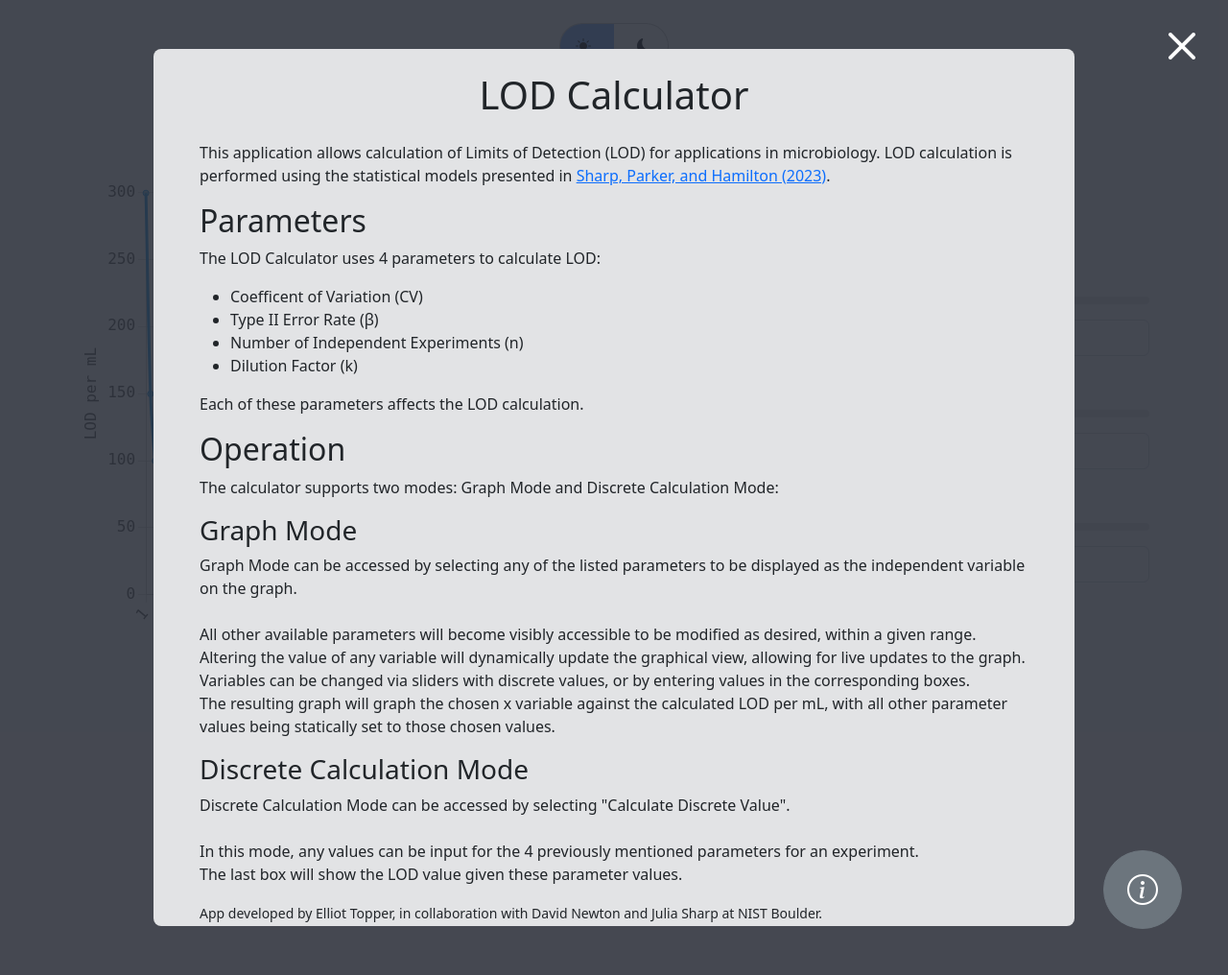
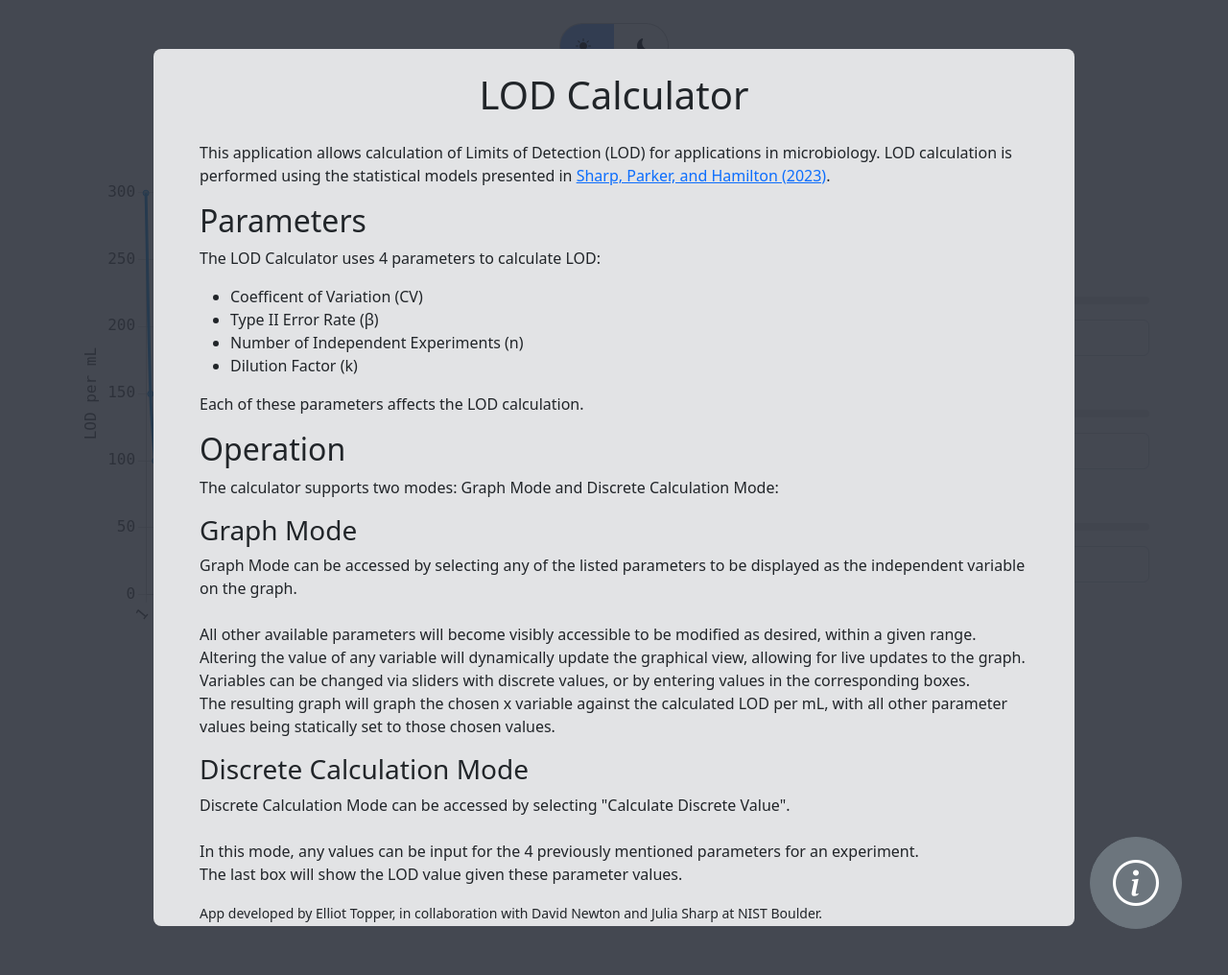
Before and after one commit to xaridar/LOD-Calculator, a Flask app: page /graph in a window 1280 px wide. Shown: the whole page at 96% size. Run offline with Flask 3, Linux system fonts and the light colour scheme.

Commit message:
pwa, help button

```diff
--- a/static/chartplugins.js
+++ b/static/chartplugin.js
@@ -1,3 +1,11 @@
+/**
+ * chartplugin.js registers a plugin 'function-params' with Chart.js.
+ * This plugin registers listeners for each parameter specified on initialization,
+ * and replaces discrete chart data with function call capabilities.
+ * Listeners will re-update the graph on any parameter update, which will call a specified function using said params and a given X value.
+ *
+ * Created by Elliot Topper, 06/24
+ */
 Chart.register({
     id: 'function-params',
     beforeInit: (chart) => {
@@ -24,6 +32,7 @@ Chart.register({
             // set initial values
             chart.data.params[param].mousedown = false;
 
+            // setVal does all necessary setting of values on all components, then updates the chart
             const setVal = (val) => {
                 if (val < min) setVal(min);
                 else if (val > max && max > -1) setVal(max);
@@ -60,9 +69,10 @@ Chart.register({
         const params = JSON.parse(JSON.stringify(data.params));
         for (const x in params) params[x] = +params[x].value;
         for (let i = 0; i < data.datasets.length; i++) {
+            if (data.datasets[i].function == null) continue;
+            // for each dataset, call the function on each x value using the current parameter values
             data.datasets[i].data = [];
             for (let j = 0; j < data.labels.length; j++) {
-                if (data.datasets[i].function == null) continue;
                 const f = data.datasets[i].function,
                     x = data.labels[j],
                     y = f(params, x);
--- a/static/global.js
+++ b/static/global.js
@@ -1,6 +1,18 @@
+/**
+ * global.js handles all logic required for site-wide controls, including
+ * dark mode, site help, and service worker registration.
+ *
+ * Created by Elliot Topper, 06/24
+ */
+
+// internally sets dark mode on HTML elements; called by setDarkMode() after setting localStorage variable
 const _setDarkMode = () => {
+    // sets slider to its proper state
     $('#darkModeCheck').attr('checked', darkMode);
+    // sets the general Bootstrap 5 color theme
     $('html')[0].dataset.bsTheme = darkMode ? 'dark' : 'light';
+
+    // updates chart colors
     if (darkMode) {
         chart.options.scales.x.title.color = 'white';
         chart.options.scales.y.title.color = 'white';
@@ -19,10 +31,12 @@ const _setDarkMode = () => {
     chart.update();
 }
 
+// register listener for dark mode toggle
 $('#darkModeCheck').change((e) => {
     setDarkMode($(e.target)[0].checked);
 });
 
+// register listeners for focusing dark mode toggle
 $('#darkModeCheck').focus(function () {
     $(this).parent().toggleClass('focus', true);
 });
@@ -31,29 +45,39 @@ $('#darkModeCheck').focusout(function () {
     $(this).parent().toggleClass('focus', false);
 });
 
+// initial value on site load
 let darkMode = localStorage.getItem('lod-theme') === 'dark';
 _setDarkMode();
 
-
+// sets localStorage variable and calls internal function
 const setDarkMode = (bool) => {
     if (darkMode === bool) return;
     localStorage.setItem('lod-theme', bool ? 'dark' : 'light');
-    $('#darkModeCheck')[0].checked = !darkMode;
     darkMode = bool;
     _setDarkMode();
 }
 
 /* Help controls */
+
+const toggleHelp = () => {
+    $(document.body).toggleClass('help-hidden');
+    localStorage.setItem('lod-helpClosed', true);
+    $('#helpBtn>div').toggleClass('transform-left-50', !$(document.body).hasClass('help-hidden'));
+}
+
+// shows help page on load if site has not been loaded before
 if (!localStorage.getItem('lod-helpClosed')) $(document.body).removeClass('help-hidden');
 
+// registers escape key to toggle help page
 $(document).keydown((e) => {
     if (e.code == 'Escape') {
-        $(document.body).toggleClass('help-hidden');
-        localStorage.setItem('lod-helpClosed', true);
+        toggleHelp();
     }
 });
 
 /* Service worker */
+
+// registers service worker
 if ("serviceWorker" in navigator) {
     $(document).ready(() => {
         navigator.serviceWorker
--- a/static/graph.js
+++ b/static/graph.js
@@ -1,9 +1,17 @@
+/**
+ * graph.js creates a Chart.js object and manages selection of parameters
+ * and discrete calculation.
+ *
+ * Created by Elliot Topper, 06/24
+ */
+
 // Global variables
 let xVar = '';
 let shortXVar = false;
 let maxEnabled = true;
 const scale = [];
 
+// LOD function, as defined in Sharp, Parker, and Hamilton (2024) (https://www.sciencedirect.com/science/article/pii/S016770122300057X?via%3Dihub)
 const lod = ({cv, beta, n, k}) => {
     if (cv === 0) return -Math.log(beta) / (n * k);
     else {
@@ -13,6 +21,8 @@ const lod = ({cv, beta, n, k}) => {
 }
 
 // Create Chart.js chart
+// Defines use of LOD function for graphing and parameters for use with 'function-params' plugin (defined in chartplugin.js)
+// Additionally, options are specified to style graph properly
 const ctx = $('#chart')[0].getContext('2d');
 const chart = new Chart(ctx, {
     type: 'line',
@@ -70,6 +80,12 @@ const chart = new Chart(ctx, {
                     display: true,
                     text: 'LOD per mL',
                 },
+                ticks: {
+                    callback: (tick) => {
+                        if (tick > 9_999_999) return Number(tick).toExponential(1);
+                        return tick;
+                    }
+                },
             },
             x: {
                 title: {
@@ -80,13 +96,14 @@ const chart = new Chart(ctx, {
         animation: true,
     },
 });
-
+// deafult options to specify text font
 Chart.defaults.font.size = 16;
 Chart.defaults.font.family = 'monospace';
 
-
+// sets the independent variable on the graph when selected by the user
 const setX = (newX) => {
-    if (!['cv', 'beta', 'n', 'k'].includes(newX) || !maxEnabled) return;
+    // only allows valid parameter names
+    if (!['cv', 'beta', 'n', 'k'].includes(newX)) return;
     xVar = newX;
 
     // toggle active button
@@ -111,12 +128,15 @@ const setX = (newX) => {
     chart.options.animation = true;
 }
 
+// if the window is small enough, replace the label on the X axis with a shortned version
 const resize = () => {
     shortXVar = (window.innerWidth < 375);
     setX(xVar);
 }
+$(window).on('resize', resize);
 resize();
 
+// sets the X scale for chart recalculation
 const setScale = (min, max, step) => {
     // clears scale
     scale.length = 0;
@@ -127,23 +147,27 @@ const setScale = (min, max, step) => {
     }
 }
 
+// calculates the LOD value based on the current paramters
 const calcVal = () => {
     const params = JSON.parse(JSON.stringify(chart.data.params));
     for (const x in params) params[x] = +params[x].value;
     const lodVal = lod(params);
+    // formats LOD and inserts into text box
     $('#lod-text').val(new Intl.NumberFormat('en-US').format(
         lodVal,
     ));
 }
 
+// listener for any value change
 $(`[id$="-text"], [id$="-slider"]`).change(function () {
     // save parameter values to localStorage for data persistence
     localStorage.setItem(`lod-param-${$(this).attr('id').split('-')[0]}`, $(this).val());
-
+    // recalculte LOD
     calcVal();
 });
 calcVal();
 
+// called whenever the address hash changes; sets X parameter based on hash
 const checkPath = () => {
     if (window.location.pathname == '/calc') return;
     const hash = window.location.hash;
--- a/static/styles.css
+++ b/static/styles.css
@@ -1,13 +1,21 @@
 * {
     transition: background-color 0.3s ease;
+}
+
+body {
+    margin-bottom: 5rem;
+}
+
+input[type="radio"] {
+    appearance: none;
 }
 
 .hidden {
     display: none !important;
 }
 
-input[type="radio"] {
-    appearance: none;
+.transform-left-50 {
+    transform: translateX(-50%);
 }
 
 /* HELP */
@@ -76,4 +84,7 @@ label[for="darkModeCheck"] {
     label[for="darkModeCheck"] {
         margin-inline: auto;
     }
+    #modal {
+        bottom: 5% !important;
+    }
 }
--- a/templates/base.html
+++ b/templates/base.html
@@ -28,14 +28,11 @@
     <!-- PWA -->
     <link rel="manifest" href="/static/manifest.json" />
     <!-- ios support -->
-    <!-- <link rel="apple-touch-icon" href="images/icons/icon-72x72.png" />
-    <link rel="apple-touch-icon" href="images/icons/icon-96x96.png" />
-    <link rel="apple-touch-icon" href="images/icons/icon-128x128.png" />
-    <link rel="apple-touch-icon" href="images/icons/icon-144x144.png" />
-    <link rel="apple-touch-icon" href="images/icons/icon-152x152.png" />
-    <link rel="apple-touch-icon" href="images/icons/icon-192x192.png" />
-    <link rel="apple-touch-icon" href="images/icons/icon-384x384.png" />
-    <link rel="apple-touch-icon" href="images/icons/icon-512x512.png" /> -->
+    <link rel="apple-touch-icon" href="static/images/icon-96x96.png" />
+    <link rel="apple-touch-icon" href="static/images/icon-128x128.png" />
+    <link rel="apple-touch-icon" href="static/images/icon-144x144.png" />
+    <link rel="apple-touch-icon" href="static/images/icon-384x384.png" />
+    <link rel="apple-touch-icon" href="static/images/icon-512x512.png" />
     <meta name="apple-mobile-web-app-status-bar" content="#0d6efd" />
     <meta name="theme-color" content="#0d6efd" />
 
@@ -47,7 +44,7 @@
     <link rel="stylesheet" href="/static/styles.css">
     <title>{% block title %}{% endblock %}</title>
 </head>
-<body class="pt-4 p-lg-4 help-hidden" onresize="resize()" onhashchange="checkPath()">
+<body class="pt-4 p-lg-4 help-hidden" onhashchange="checkPath()">
     <div class="d-flex justify-content-end">
         <label for="darkModeCheck" style="cursor: pointer" class="card d-flex justify-content-around flex-row gap-5 form-switch px-3 py-1 position-relative top-0 start-0 align-items-center">
             <input aria-label="Toggle Dark Mode" id="darkModeCheck" style="appearance: none;" class="position-absolute " type="checkbox"
@@ -60,10 +57,8 @@
     <div class="d-flex flex-column align-items-center justify-content-center">
         {% block content %}{% endblock %}
     </div>
-    <div data-closable id="help" class="z-2 position-absolute" onclick="if (event.target !== this) return;$(document.body).addClass('help-hidden');" style="inset:0;background-color: rgba(36, 40, 51, 0.85);">
-        <button id="closeBtn" class="d-none d-sm-block position-absolute end-0 top-0 m-3 border-0 bg-transparent p-0 lh-1 text-bg-dark"
-            style="width:4rem;aspect-ratio:1/1;font-size:4rem;" aria-label="Close Button" type="button" onclick="$(document.body).removeClass('help-hidden');localStorage.setItem('lod-helpClosed', true);"><span class="bi bi-x"></span></button>
-        <div class="rounded-3 w-75 py-4 px-3 px-md-5 position-absolute start-50 translate-middle-x overflow-auto bg-secondary-subtle" style="top:5%;bottom:5%;">
+    <div id="help" class="z-2 position-fixed" onclick="if (event.target !== this) return;toggleHelp();" style="inset:0;background-color: rgba(36, 40, 51, 0.85);">
+        <div id="modal" class="rounded-3 w-75 py-4 px-3 px-md-5 position-absolute start-50 translate-middle-x overflow-auto bg-secondary-subtle" style="top:5%;bottom:calc(5% + 9rem);">
             <h1 class="text-center">LOD Calculator</h1>
             <div class="mt-4">
                 <p>This application allows calculation of Limits of Detection (LOD) for applications in microbiology. LOD calculation is performed using the statistical models presented in <a href="https://www.sciencedirect.com/science/article/pii/S016770122300057X?via%3Dihub" target="_blank">Sharp, Parker, and Hamilton (2023)</a>.</p>
@@ -98,10 +93,15 @@
             </div>
         </div>
     </div>
-    <button class="position-fixed end-0 bottom-0 m-5 rounded-circle d-flex align-items-center justify-content-center z-3 btn btn-secondary p-4"
-        style="aspect-ratio: 1/1;" onclick="$(document.body).toggleClass('help-hidden');localStorage.setItem('lod-helpClosed', true);">
-        <div class="d-flex">
-            <div class="bi bi-info-circle lh-1" style="font-size: 32px;"></div>
+    <button class="position-fixed end-0 bottom-0 m-5 rounded-circle overflow-hidden justify-content-center z-3 btn btn-secondary p-4"
+        style="width:6rem;height:6rem;font-size: 3rem;" id="helpBtn" onclick="toggleHelp()">
+        <div class="d-flex position-absolute align-items-center justify-content-stretch top-0 bottom-0 start-0 end-0" style="transform:0;width:200%;transition:transform 0.3s cubic-bezier(0.680, -0.550, 0.265, 1.550);">
+            <div class="d-flex flex-fill justify-content-center">
+                <div class="bi bi-info-circle lh-1"></div>
+            </div>
+            <div class="d-flex flex-fill justify-content-center">
+                <div class="bi bi-x lh-1"></div>
+            </div>
         </div>
     </button>
     <script src="/static/global.js"></script>
--- a/templates/index.html
+++ b/templates/index.html
@@ -44,6 +44,6 @@
         </div>
     </div>
 </div>
-<script src="/static/chartplugins.js"></script>
+<script src="/static/chartplugin.js"></script>
 <script src="/static/graph.js"></script>
 {% endblock %}
```
Also changed, not shown: static/serviceWorker.js (+11 -0 lines), README.md, static/images/icon-128x128.png (added), static/images/icon-144x144.png (added), static/images/icon-384x384.png (added), static/images/icon-512x512.png (added), static/images/icon-96x96.png (added), static/manifest.json.
